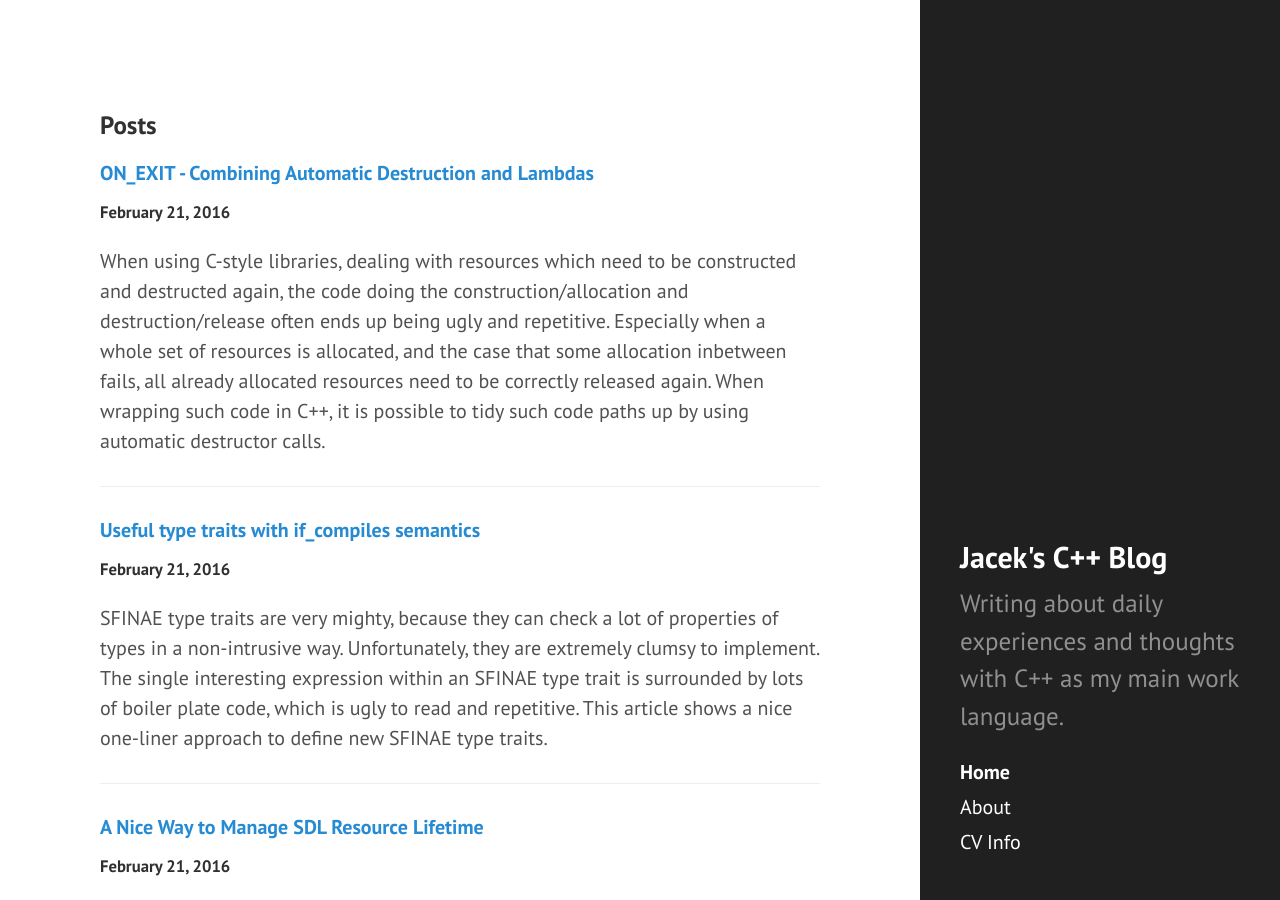
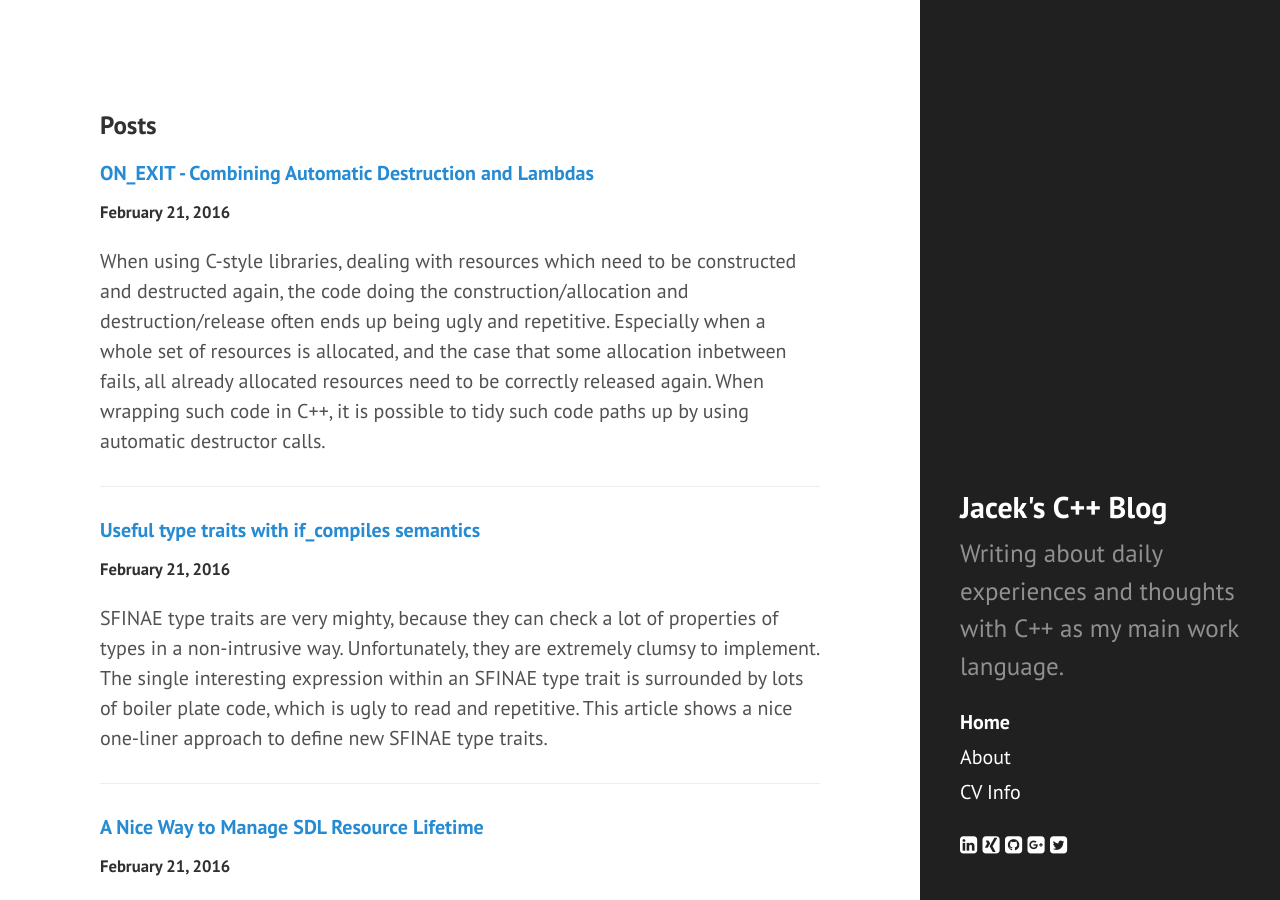
Before and after one commit to tfc/tfc.github.io, a Jekyll site: the page built from index.html, in a window 1280 px wide and 900 px high. Built offline with Jekyll 4.4.1, drawn with Linux system fonts in a browser that asks for light colours; nearby versions of some CDN libraries; the list of posts is cut into pages by our own code.

Commit message:
Add social media icons

```diff
--- a/_config.yml
+++ b/_config.yml
@@ -17,9 +17,11 @@
   name:           'Jacek Galowicz'
   url:            http://galowicz.de
 
-twitter_username:  jgalowicz
-github_username:   tfc
-linkedin_username: jacekgalowicz
+twitter_username:     jgalowicz
+github_username:      tfc
+linkedin_username:    jgalowicz
+google_plus_username: +JacekGalowicz
+xing_username:        Jacek_Galowicz
 
 paginate:         10
 
--- a/_includes/head.html
+++ b/_includes/head.html
@@ -26,4 +26,6 @@
 
   <!-- RSS -->
   <link rel="alternate" type="application/rss+xml" title="RSS" href="/atom.xml">
+
+  <link rel="stylesheet" href="//maxcdn.bootstrapcdn.com/font-awesome/4.3.0/css/font-awesome.min.css">
 </head>
--- a/_includes/sidebar.html
+++ b/_includes/sidebar.html
@@ -29,6 +29,34 @@
       <a class="sidebar-nav-item" href="http://galowicz.de">CV Info</a>
     </nav>
 
+    <p>
+    {% if site.linkedin_username %}
+    <a href="https://linkedin.com/in/{{ site.linkedin_username }}">
+        <i class="fa fa-linkedin-square"></i>
+    </a>
+    {% endif %}
+    {% if site.xing_username %}
+    <a href="https://www.xing.com/profile/{{ site.xing_username }}">
+        <i class="fa fa-xing-square"></i>
+    </a>
+    {% endif %}
+    {% if site.github_username %}
+    <a href="https://github.com/{{ site.github_username }}">
+        <i class="fa fa-github-square"></i>
+    </a>
+    {% endif %}
+    {% if site.google_plus_username %}
+    <a href="https://plus.google.com/{{ site.google_plus_username }}">
+        <i class="fa fa-google-plus-square"></i>
+    </a>
+    {% endif %}
+    {% if site.twitter_username %}
+    <a href="https://twitter.com/{{ site.twitter_username }}">
+      <i class="fa fa-twitter-square"></i>
+    </a>
+    {% endif %}
+    </p>
+
     <!--
     <p>&copy; {{ site.time | date: '%Y' }}. All rights reserved.</p>
     -->
```
